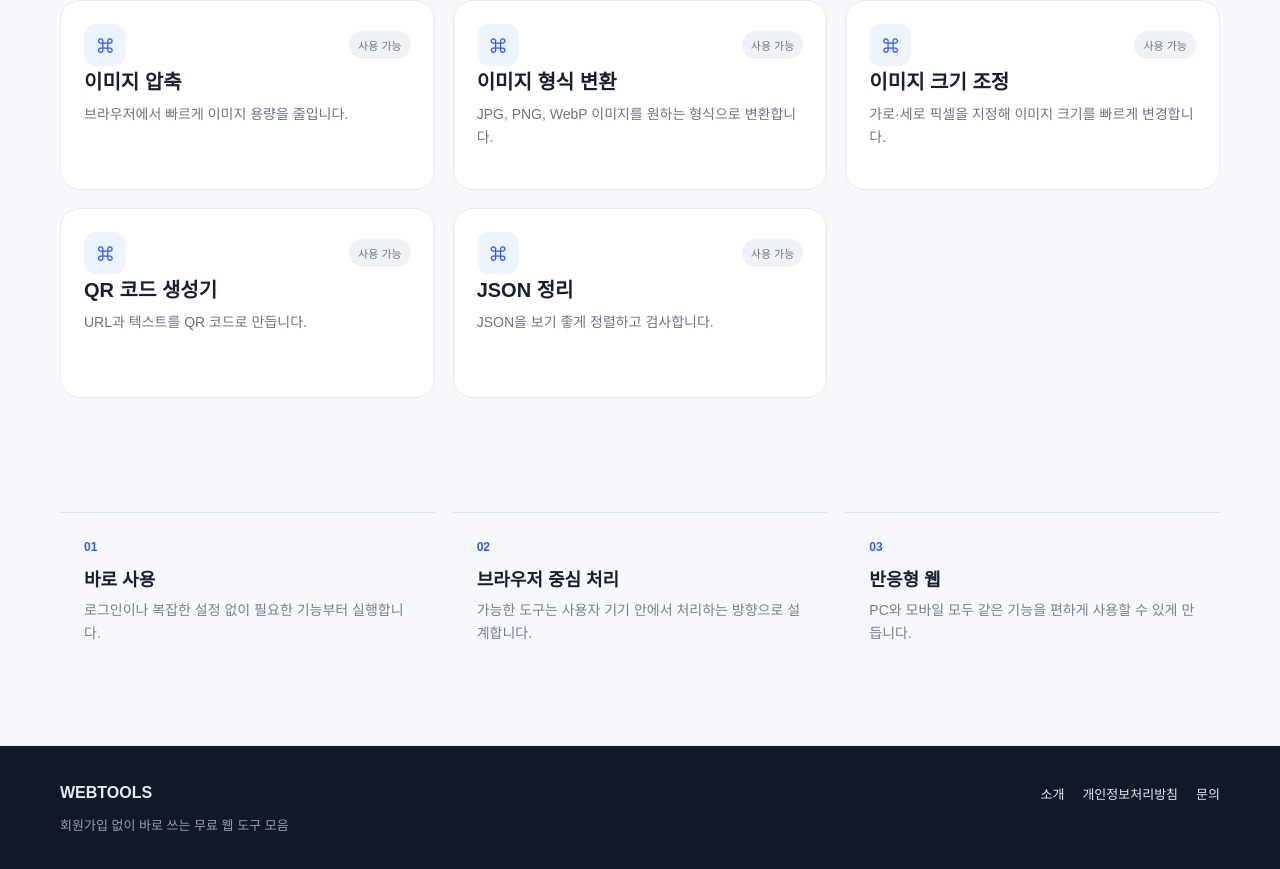
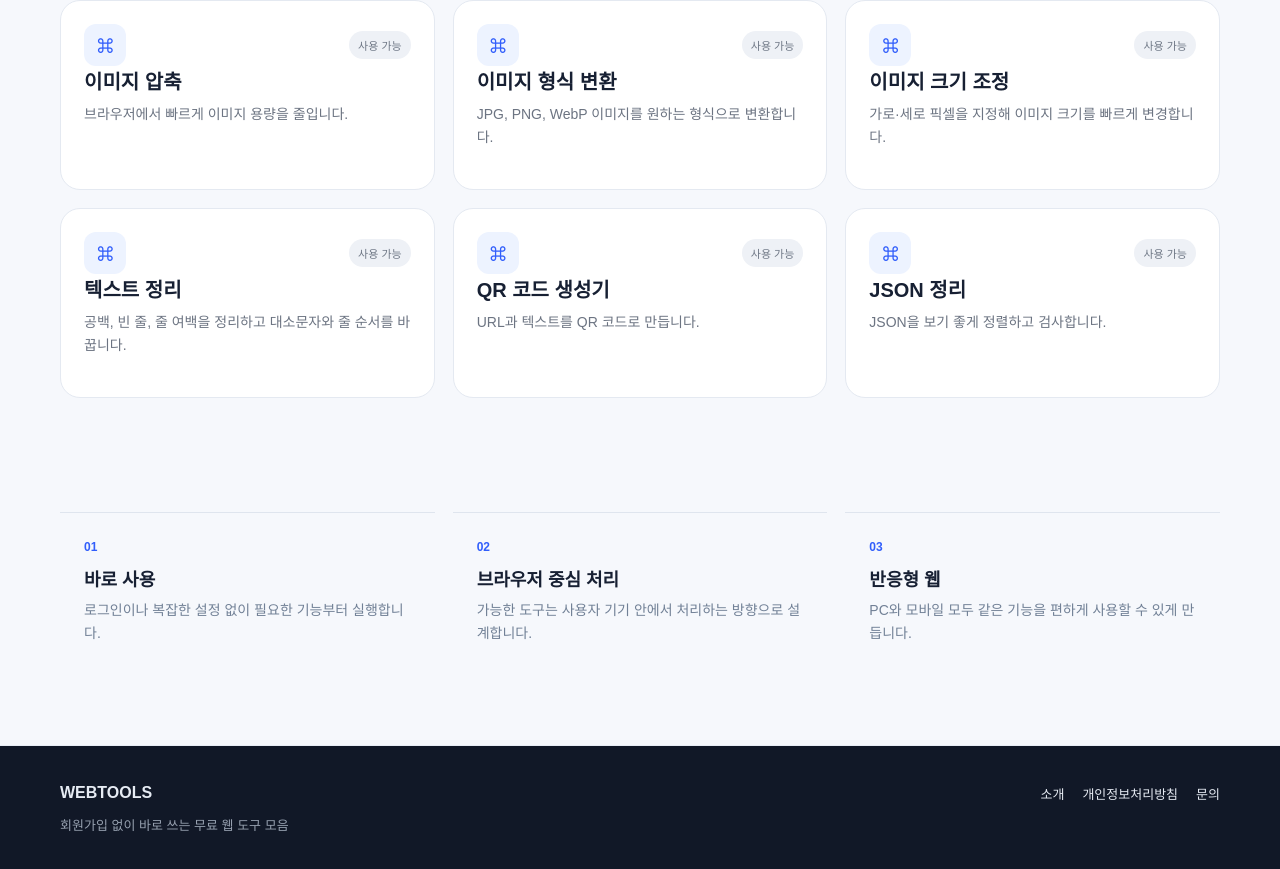
Before and after one commit to license-book/web-tools, a Next.js app: page / in a window 1280 px wide. Shown: the part 1522-2391 px from the top of the page. Built offline with nearby package versions, Linux system fonts and the light colour scheme.

Commit message:
feat: register text cleaner tool

```diff
--- a/data/tools.ts
+++ b/data/tools.ts
@@ -41,6 +41,16 @@ export const tools: ToolDefinition[] = [
     badge: '사용 가능',
   },
   {
+    slug: 'text-cleaner',
+    title: '텍스트 정리',
+    shortDescription: '공백, 빈 줄, 줄 여백을 정리하고 대소문자와 줄 순서를 바꿉니다.',
+    description: '텍스트를 서버에 전송하지 않고 브라우저에서 공백 정리, 빈 줄 정리, 줄 앞뒤 공백 제거, 대소문자 변환, 줄 정렬을 처리하는 무료 도구입니다.',
+    category: 'text',
+    keywords: ['텍스트 정리', '공백 제거', '빈줄 제거', '대소문자 변환', '문자열 정리', 'text cleaner'],
+    featured: true,
+    badge: '사용 가능',
+  },
+  {
     slug: 'qr-generator',
     title: 'QR 코드 생성기',
     shortDescription: 'URL과 텍스트를 QR 코드로 만듭니다.',
```
